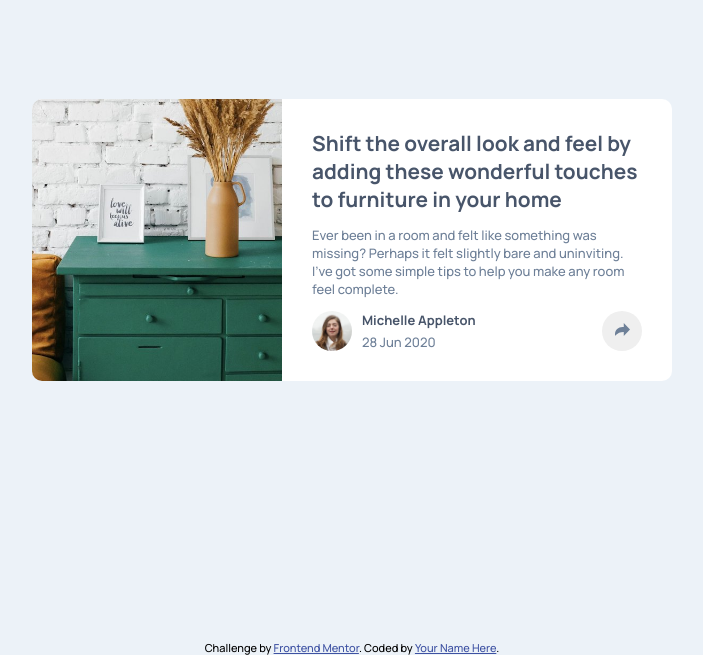
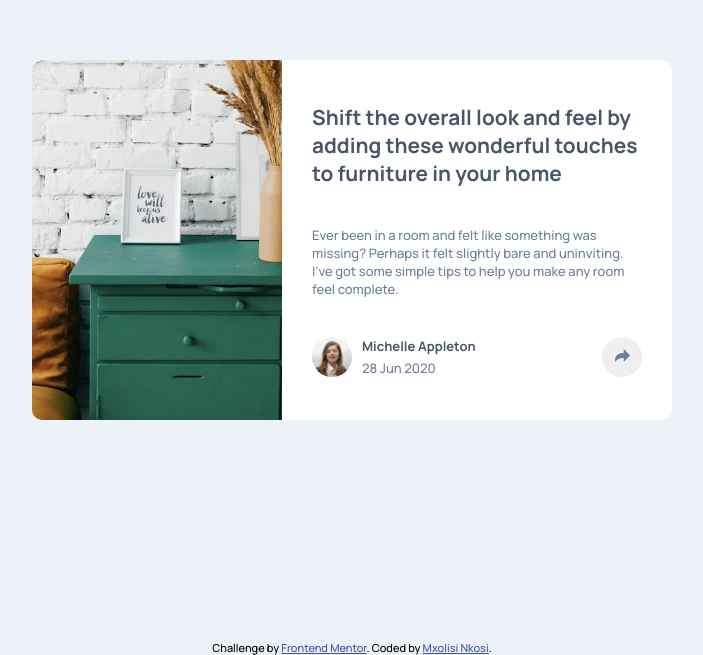
Before and after one commit to m-nkosi/ARTICLE-PREVIEW-COMPONENT-MASTER, a plain HTML site: page index.html in a window 1280 px wide. Shown: the part 160-815 px from the top of the page, without its empty margins (288-991 px from the left). Drawn offline with Linux system fonts and the light colour scheme.

Commit message:
adding my github account along with my name on the buttom of the page

```diff
--- a/CSS/styles.css
+++ b/CSS/styles.css
@@ -12,13 +12,11 @@ body {
 #container {
     align-self: center;
     min-width:600px;
-    max-width: 650px;
+    max-width: 665px;
     background-color: white;
-    min-height:fit-content;
-    max-height: fit-content;
+    min-height: 45dvh;
     flex-basis: 50%;
     border-radius:10px;
-
     display:flex;
 }
 h1 {
@@ -32,13 +30,11 @@ p {
     color: hsl(214, 17%, 51%);
 }
 #image {
-    flex-basis: 40%;
+    flex-basis: 30%;
     background-image: url("/images/drawers.jpg");
     background-repeat: no-repeat;
     background-size: cover;
     min-width: 250px;
-    max-width: 288px;
-    max-height:310px;
     border-radius:10px 0 0 10px;
     background-position-x:-20px;
 
@@ -46,7 +42,6 @@ p {
 #main {
     flex-basis: 55%;
     padding:30px;
-    max-height: 250px;
     display: flex;
     flex-direction:column;
     justify-content: space-around;
--- a/index.html
+++ b/index.html
@@ -72,7 +72,7 @@
 
   <div class="attribution">
     Challenge by <a href="https://www.frontendmentor.io?ref=challenge" target="_blank">Frontend Mentor</a>.
-    Coded by <a href="#">Your Name Here</a>.
+    Coded by <a href="https://github.com/m-nkosi">Mxolisi Nkosi</a>.
   </div>
 </body>
 </html>
```
